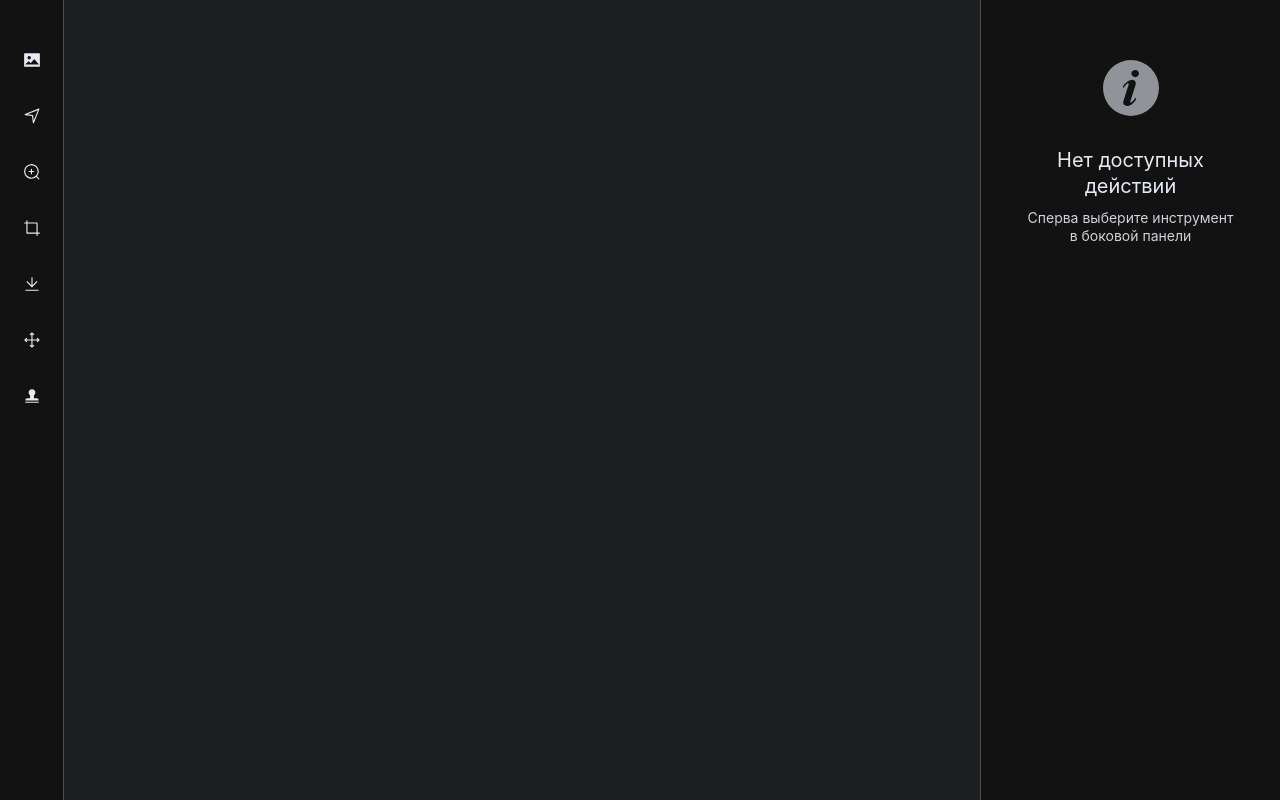
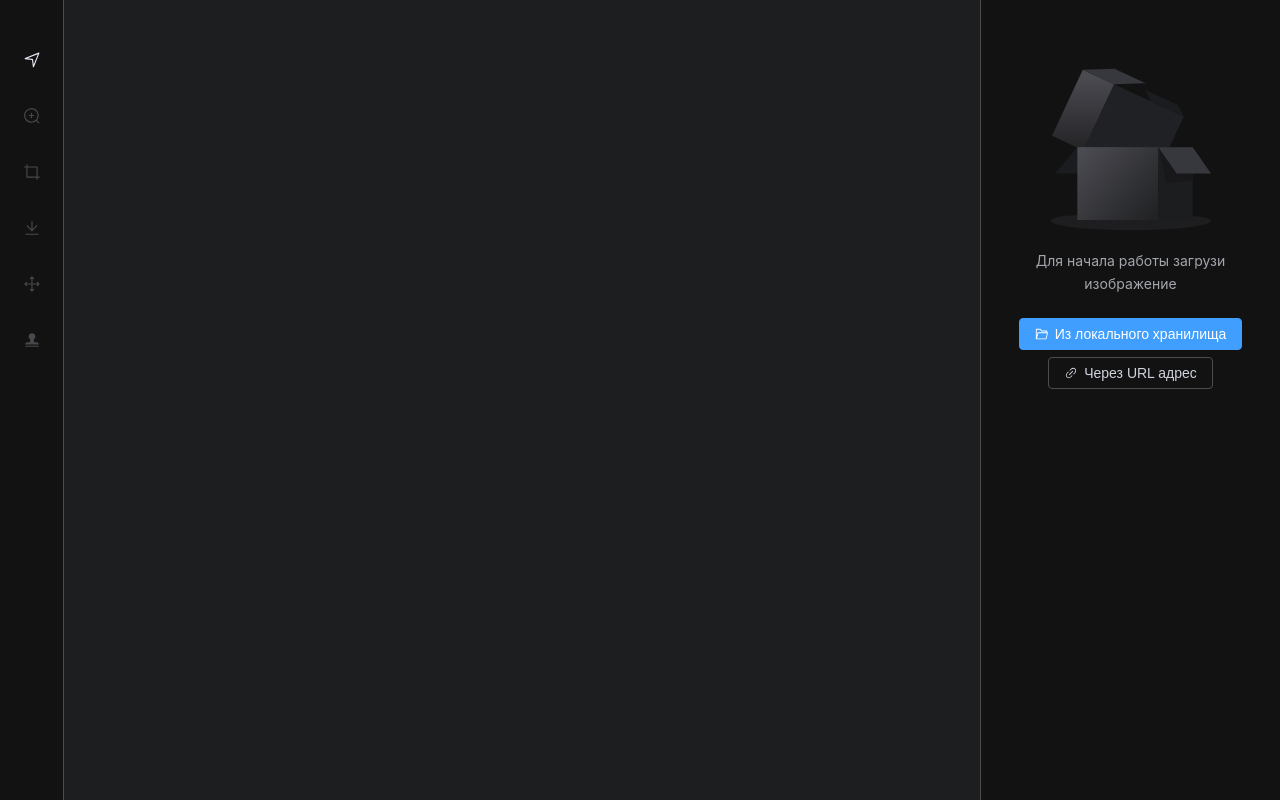
Before and after one commit to kingdomstay/ImageEditorLab, a Vue app: page / in a window 1280 px wide. Built offline with nearby package versions, Linux system fonts and the light colour scheme.

Commit message:
Изменен интерфейс для большего юзабилити

```diff
--- a/src/App.vue
+++ b/src/App.vue
@@ -6,37 +6,27 @@
           default-active="1"
           collapse
       >
-        <el-sub-menu index="1">
-          <template #title>
-            <el-icon><PictureFilled /></el-icon>
-            <span>Загрузить изображение</span>
-          </template>
-          <el-menu-item-group title="Загрузить изображение">
-            <el-menu-item index="1-1" @click="uploadLocalImage">Из локального хранилища</el-menu-item>
-            <el-menu-item index="1-2" @click="uploadUrlImage">Через URL адрес</el-menu-item>
-          </el-menu-item-group>
-        </el-sub-menu>
-        <el-menu-item index="2" @click="activatePositioning">
+        <el-menu-item index="2" id="startTool" @click="activatePositioning">
           <el-icon><Position /></el-icon>
           <span>Курсор</span>
         </el-menu-item>
-        <el-menu-item index="3" @click="activateZooming">
+        <el-menu-item index="3" @click="activateZooming" :disabled="!imageUploaded">
           <el-icon><zoomIn /></el-icon>
           <span>Масштабирование</span>
         </el-menu-item>
-        <el-menu-item index="4" @click="activateResizing">
+        <el-menu-item index="4" @click="activateResizing" :disabled="!imageUploaded">
           <el-icon><crop /></el-icon>
           <span>Изменение изображения</span>
         </el-menu-item>
-        <el-menu-item index="5" @click="activateSaving">
+        <el-menu-item index="5" @click="activateSaving" :disabled="!imageUploaded">
           <el-icon><download /></el-icon>
           <span>Сохранение</span>
         </el-menu-item>
-        <el-menu-item index="6" @click="activateMoving">
+        <el-menu-item index="6" @click="activateMoving" :disabled="!imageUploaded">
           <el-icon><rank /></el-icon>
           <span>Перемещение</span>
         </el-menu-item>
-        <el-menu-item index="7" @click="activatePicking">
+        <el-menu-item index="7" @click="activatePicking" :disabled="!imageUploaded">
           <el-icon><stamp /></el-icon>
           <span>Пипетка</span>
         </el-menu-item>
@@ -53,13 +43,13 @@
                     :model-value="imgWidth"
                     placeholder="Нет данных"
           >
-            <template style="width: 1rem" #prepend>X</template>
+            <template class="minified-input-label" #prepend>X</template>
           </el-input>
           <el-input readonly
                     :model-value="imgHeight"
                     placeholder="Нет данных"
           >
-            <template style="width: 1rem" #prepend>Y</template>
+            <template class="minified-input-label" #prepend>Y</template>
           </el-input>
         </el-form-item>
         <el-form-item>
@@ -68,13 +58,13 @@
               :model-value="cursorPosition.x >= 0? cursorPosition.x + ' px': undefined"
               placeholder="Нет данных"
           >
-            <template style="width: 1rem" #prepend>X</template>
+            <template class="minified-input-label" #prepend>X</template>
           </el-input>
           <el-input readonly
                     :model-value="cursorPosition.y >= 0? cursorPosition.y + ' px': undefined"
               placeholder="Нет данных"
           >
-            <template style="width: 1rem" #prepend>Y</template>
+            <template class="minified-input-label" #prepend>Y</template>
           </el-input>
         </el-form-item>
         <el-form-item>
@@ -85,19 +75,19 @@
                     :model-value="pixelColor.r || cursorPosition.x >= 0 || cursorPosition.y >= 0? pixelColor.r: undefined"
                     placeholder="Нет данных"
           >
-            <template style="width: 1rem" #prepend>R</template>
+            <template class="minified-input-label" #prepend>R</template>
           </el-input>
           <el-input readonly
                     :model-value="pixelColor.g || cursorPosition.x >= 0 || cursorPosition.y >= 0? pixelColor.g: undefined"
                     placeholder="Нет данных"
           >
-            <template style="width: 1rem" #prepend>G</template>
+            <template class="minified-input-label" #prepend>G</template>
           </el-input>
           <el-input readonly
                     :model-value="pixelColor.b || cursorPosition.x >= 0 || cursorPosition.y >= 0? pixelColor.b: undefined"
                     placeholder="Нет данных"
           >
-            <template style="width: 1rem" #prepend>B</template>
+            <template class="minified-input-label" #prepend>B</template>
           </el-input>
         </el-form-item>
       </el-form>
@@ -159,11 +149,10 @@
           <el-button @click="saveImage">Сохранить локально</el-button>
         </el-form-item>
       </el-form>
-      <el-result v-if="selectedSection === null" icon="info" title="Нет доступных действий">
-        <template #sub-title>
-          <p>Сперва выберите инструмент в боковой панели</p>
-        </template>
-      </el-result>
+      <el-empty v-if="selectedSection === null" description="Для начала работы загрузи изображение">
+          <el-button style="margin: .2rem auto;" type="primary" icon="folderOpened" @click="uploadLocalImage" >Из локального хранилища</el-button>
+          <el-button style="margin: .2rem auto;" type="secondary" icon="link" @click="uploadUrlImage" >Через URL адрес</el-button>
+        </el-empty>
     </el-aside>
   </el-container>
 </template>
@@ -189,6 +178,8 @@ const maintainAspectRatio = ref(true);
 const originalPixels = ref(0);
 const newPixels = ref(0);
 const interpolationMethod = ref('nearest');
+
+const imageUploaded = ref(0);
 
 const toggleAspectRatio = () => {
   if (maintainAspectRatio.value) {
@@ -292,6 +283,8 @@ const uploadLocalImage = () => {
         img.onload = () => {
           imgRef.value = img;
           drawImage();
+          imageUploaded.value = 1;
+          document.getElementById("startTool").click();
         };
       };
       reader.readAsDataURL(file);
@@ -309,6 +302,8 @@ const uploadUrlImage = () => {
     img.onload = () => {
       imgRef.value = img;
       drawImage();
+      imageUploaded.value = 1;
+      document.getElementById("startTool").click();
     };
     img.onerror = () => {
       alert('Не удалось загрузить изображение. Проверьте URL.');
@@ -508,4 +503,7 @@ onUnmounted(() => {
   width: 100%;
   background-color: rgba(0, 0, 0, 1);
 }
+.minified-input-label {
+  width: 1rem;
+}
 </style>
```
